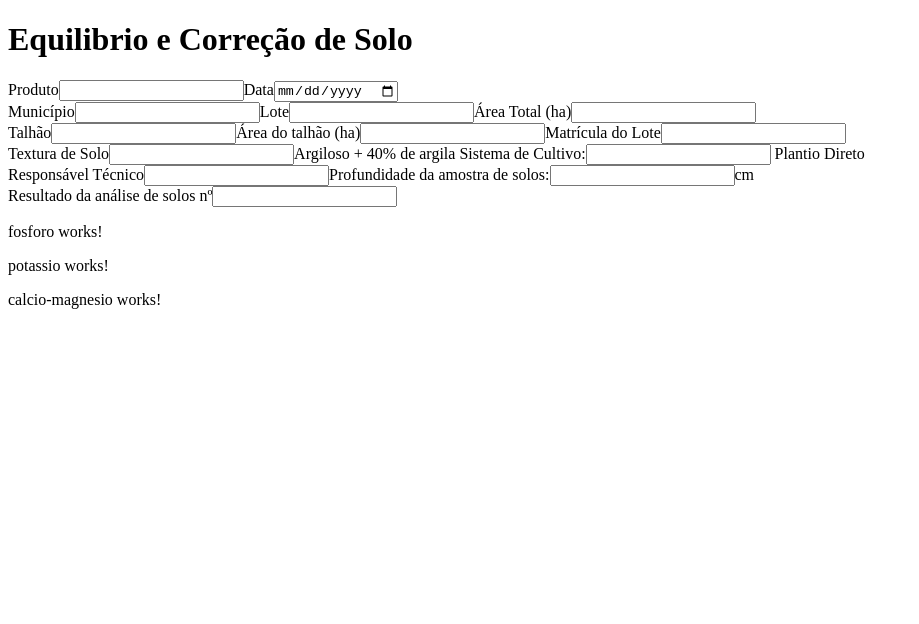
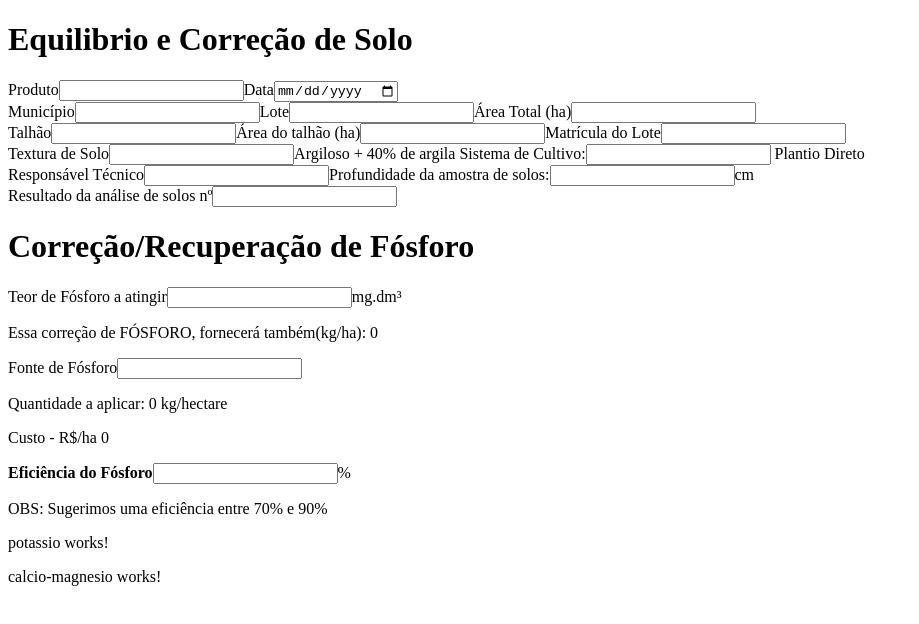
Before and after one commit to EnioAmarantes/gui-sa-soilcorrection, an Angular app in the folder soil-correction/: page / in a window 1280 px wide. Shown: the top 624 px of the page, without its empty margins (0-919 px from the left). Built offline with nearby package versions, Linux system fonts and the light colour scheme.

Commit message:
Prototipando componente visual para o Fósforo

```diff
--- a/soil-correction/src/app/fosforo/fosforo.component.html
+++ b/soil-correction/src/app/fosforo/fosforo.component.html
@@ -1 +1,26 @@
-<p>fosforo works!</p>
+<h1>Correção/Recuperação de Fósforo</h1>
+
+<div>
+    <label>Teor de Fósforo a atingir</label>
+    <input type="text" /> <span>mg.dm³</span>
+
+    <p>Essa correção de FÓSFORO, fornecerá também(kg/ha): {{kgha}}</p>
+</div>
+
+<div>
+    <label>Fonte de Fósforo</label>
+    <input type="text" />
+</div>
+
+<div>
+    <p>Quantidade a aplicar: {{qtdAplicar}} kg/hectare</p>
+
+    <p>Custo - R$/ha {{custoHa}} </p>
+</div>
+
+<div>
+    <label><strong>Eficiência do Fósforo</strong></label>
+    <input type="number" /><span>%</span>
+
+    <p>OBS: Sugerimos uma eficiência entre 70% e 90%</p>
+</div>
--- a/soil-correction/src/app/fosforo/fosforo.component.ts
+++ b/soil-correction/src/app/fosforo/fosforo.component.ts
@@ -7,6 +7,10 @@ import { Component, OnInit } from '@angular/core';
 })
 export class FosforoComponent implements OnInit {
 
+  kgha = 0.0;
+  qtdAplicar = 0.0;
+  custoHa = 0.0;
+
   constructor() { }
 
   ngOnInit(): void {
```
Also changed, not shown: 1 other file (tests, documents, lock files or other folders).
